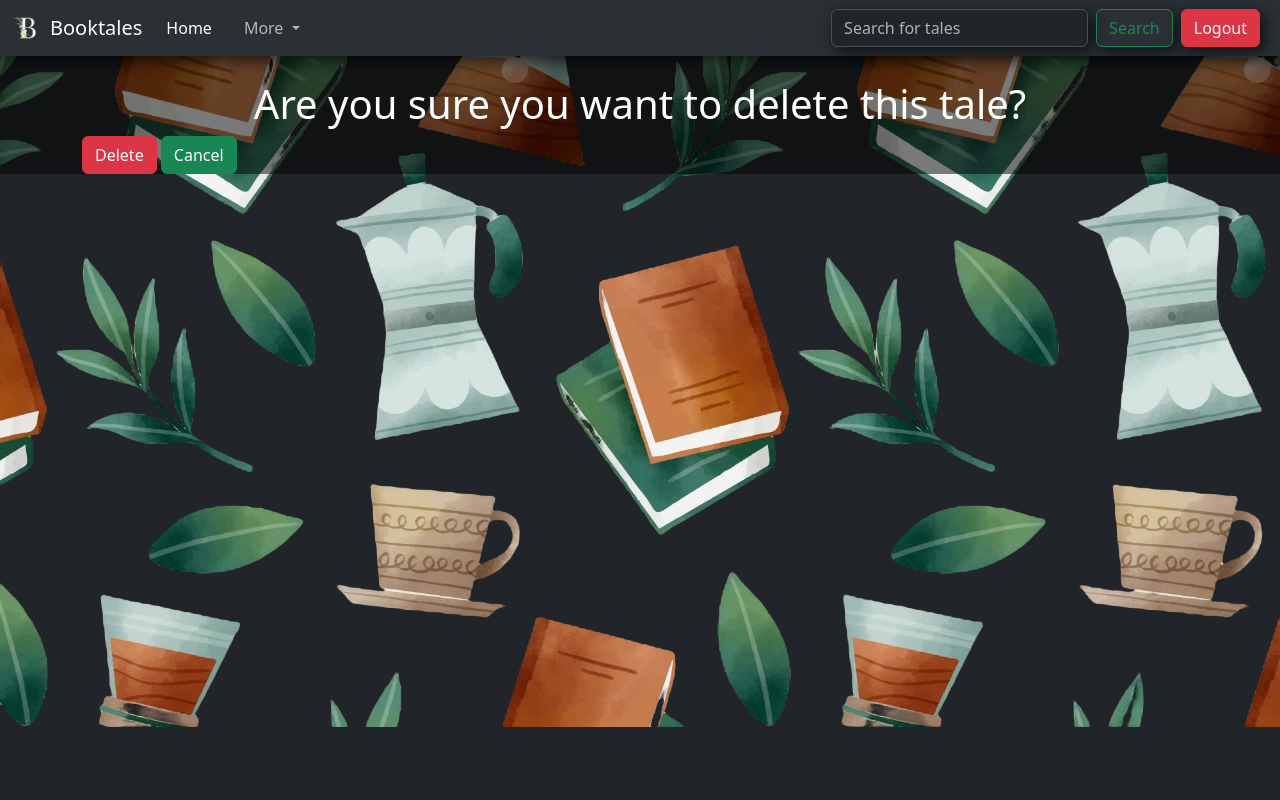
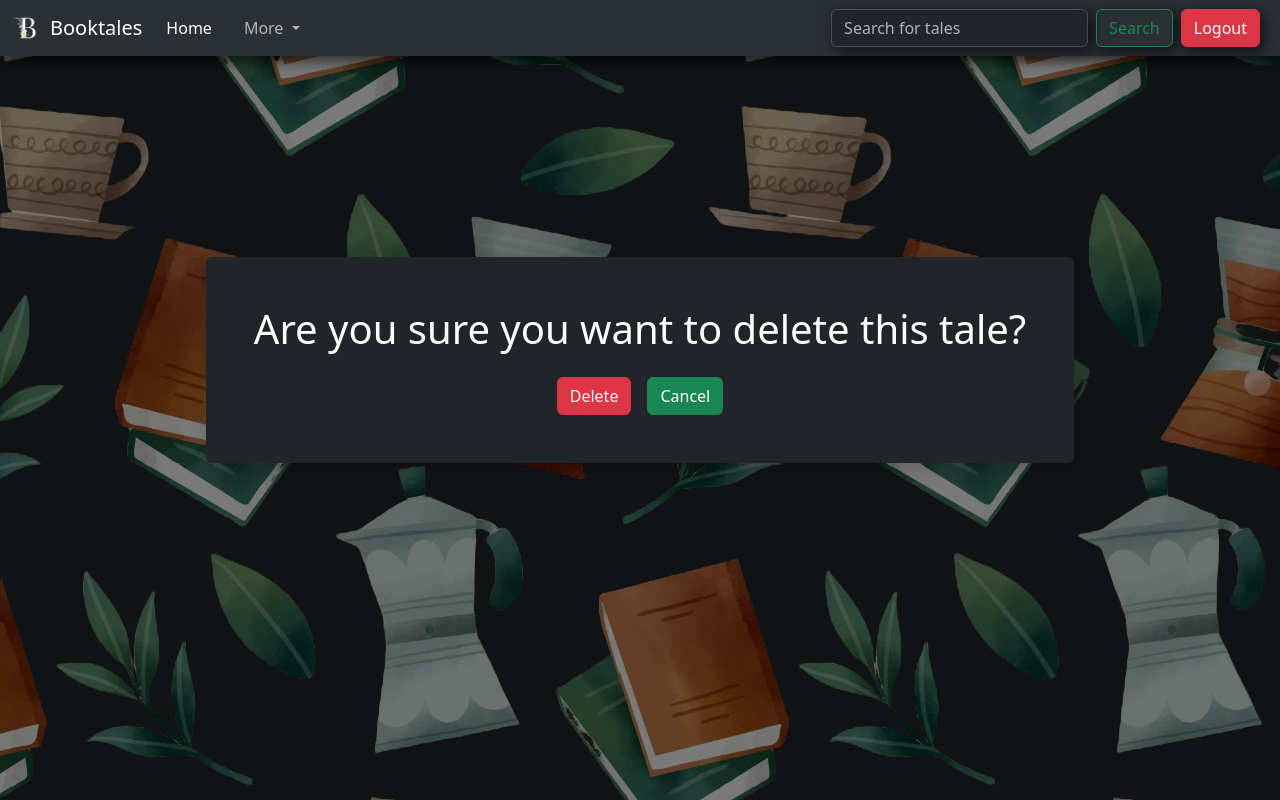
Before and after one commit to nihalshaikh8499/Booktales, a Django app: page /tales/1/delete/ in a window 1280 px wide. Run offline with Django 5.2, Linux system fonts and the light colour scheme; a user stored in the database is signed in; data comes from the database, SQL or seed files in the repository; both versions use the stored data as it was after the commit.

Commit message:
changed the location of edit and delete button

```diff
--- a/Booktales/tales/templates/tale_detail.html
+++ b/Booktales/tales/templates/tale_detail.html
@@ -11,5 +11,9 @@
     <img src="{{ tale.photo.url }}" class="img-fluid mx-auto d-block my-4" style="max-width: 250px;"alt="Book Image">
     <p class="text-justify">{{ tale.text }}</p>
     <a href="{% url 'tales_list' %}" class="btn btn-secondary">Back to Reviews</a>
+    {% if  tale.user == user%}
+        <a href="{% url 'tales_edit' tale.id %}" class="btn btn-primary">Edit</a>
+        <a href="{% url 'tales_delete' tale.id %}" class="btn btn-danger">Delete</a>
+    {% endif %}
 </div>
 {% endblock %}
--- a/Booktales/tales/templates/tales_confirm_delete.html
+++ b/Booktales/tales/templates/tales_confirm_delete.html
@@ -5,12 +5,16 @@ Booktales
 {% endblock %}
 
 {% block content %}
-<h1 class="text-center text-white mt-4">Are you sure you want to delete this tale?</h1>
-<form method ="post">
-    {% csrf_token %}
-    <button class='btn btn-danger'>Delete</button>
-    <a class="btn btn-success"href="{%url 'tales_list'%}">Cancel</a>
-
-
-</form>
+<div class="d-flex justify-content-center align-items-center" style="min-height: 80vh;">
+<div class="bg-dark text-white p-5 rounded shadow">
+    <h1 class="text-center text-white mb-4">Are you sure you want to delete this tale?</h1>
+    <form method ="post">
+        {% csrf_token %}
+        <div class="d-flex gap-3 justify-content-center">
+            <button class="btn btn-danger">Delete</button>
+            <a class="btn btn-success" href="{% url 'tales_list' %}">Cancel</a>
+        </div>
+    </form>
+</div>
+</div>
 {% endblock %}
--- a/Booktales/templates/layout.html
+++ b/Booktales/templates/layout.html
@@ -15,9 +15,11 @@
       body {
         background-image:  linear-gradient(rgba(0, 0, 0, 0.5), rgba(0, 0, 0, 0.5)),  url('{% static "images/background.jpg" %}');
         background-size: cover;
+        background-attachment: fixed;
         background-repeat: no-repeat;
         background-position: center;
         opacity: 1;
+        padding-top: 40px;
       }
     </style>
     <title>
@@ -27,7 +29,7 @@
     </title>
 </head>
 <body class= "bg-dark">
-    <nav class="navbar navbar-expand-lg bg-body-tertiary custom-shadow">
+    <nav class="navbar navbar-expand-lg bg-body-tertiary fixed-top custom-shadow ">
         <div class="container-fluid">
 
           <a class="navbar-brand d-flex align-items-center" href="{% url 'tales_list' %}">
```
Also changed, not shown: Booktales/tales/templates/tales_list.html (+7 -7 lines), Booktales/db.sqlite3, Booktales/media/tales/10521270-L_xwL4e5K.jpg (added), Booktales/static/images/bluedot.png (added), Booktales/static/images/dot.svg (added).
